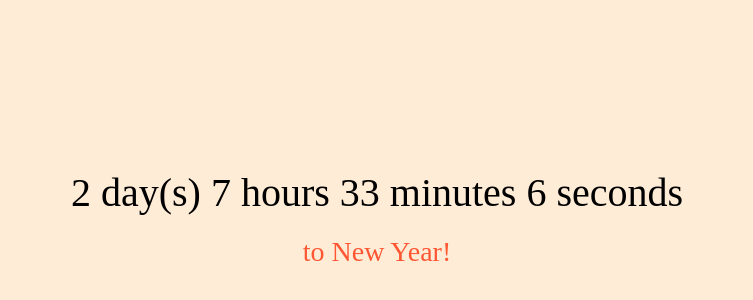
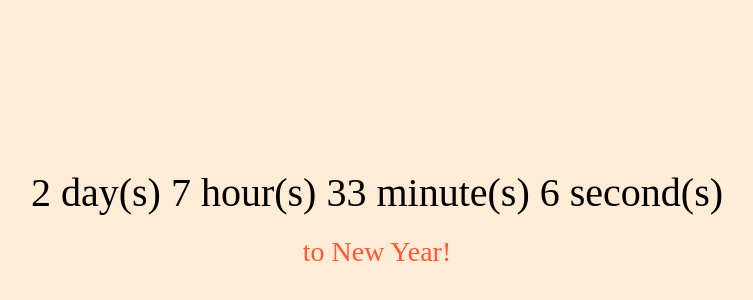
Before and after one commit to goldielocks-07/CountDownToNY, a plain HTML site: page index.html in a window 1280 px wide. Shown: the part 182-482 px from the top of the page, without its empty margins (263-1016 px from the left). Drawn offline with Linux system fonts and the light colour scheme.

Commit message:
Update index.html

```diff
--- a/index.html
+++ b/index.html
@@ -61,9 +61,9 @@
             } else {
                 timeElement.innerHTML = `
                     ${days} day(s)
-                    ${hours} hours
-                    ${minutes} minutes
-                    ${seconds} seconds
+                    ${hours} hour(s)
+                    ${minutes} minute(s)
+                    ${seconds} second(s)
                 `;
                 messageElement.innerHTML = "to New Year!";
             }
```
